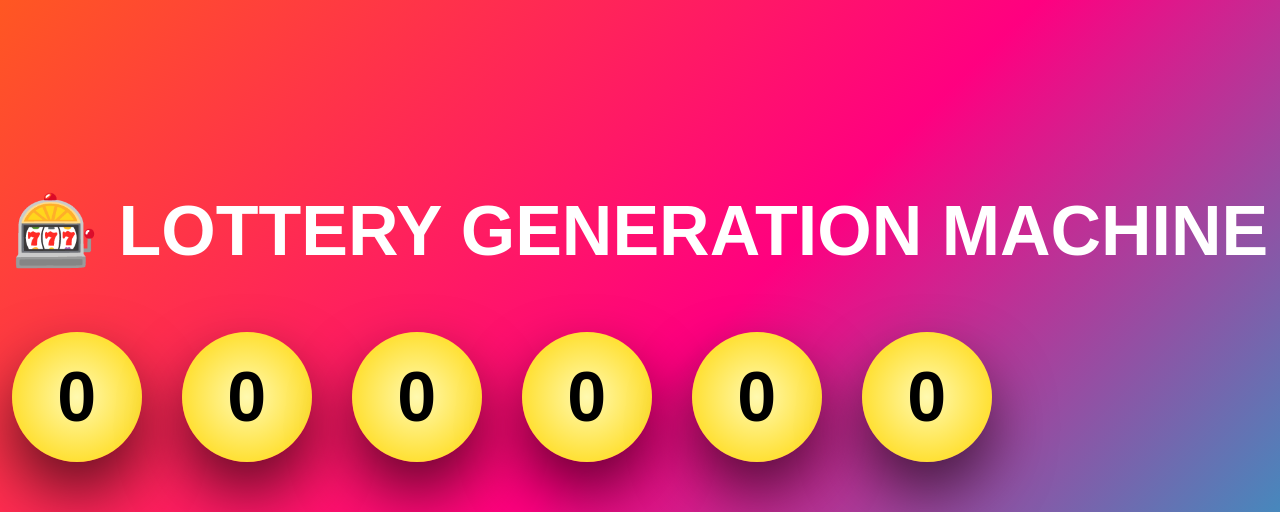
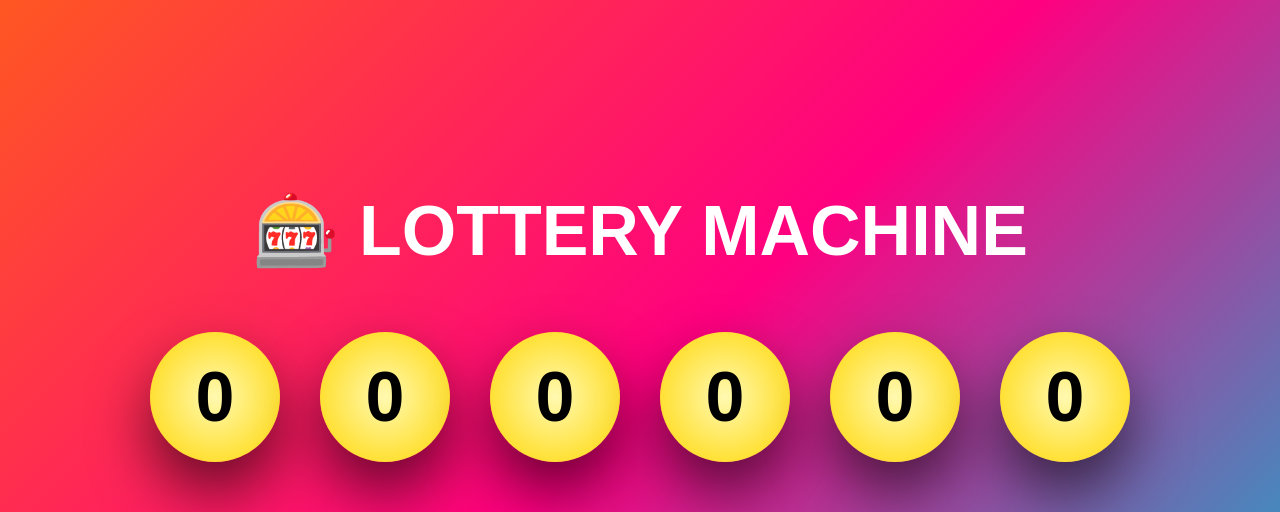
Before and after one commit to amithachar/lotterymachine, a Flask app: page / in a window 1280 px wide. Shown: the top 512 px of the page. Run offline with Flask 3, Linux system fonts and the light colour scheme.

Commit message:
sddadasd

```diff
--- a/templates/index.html
+++ b/templates/index.html
@@ -21,7 +21,7 @@ href="/static/css/style.css">
 <div class="container">
 
 <h1>
-🎰 LOTTERY GENERATION MACHINE
+🎰 LOTTERY MACHINE
 </h1>
 
 <div id="machine">
```
